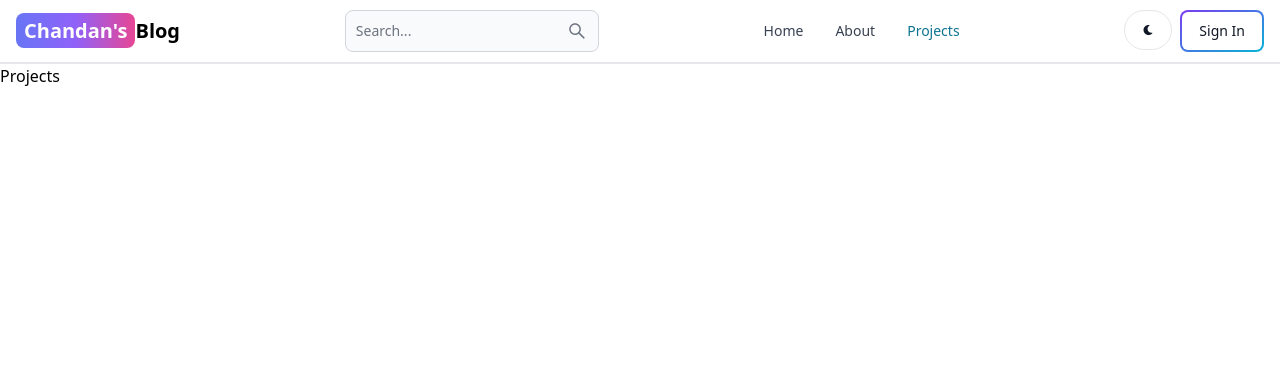
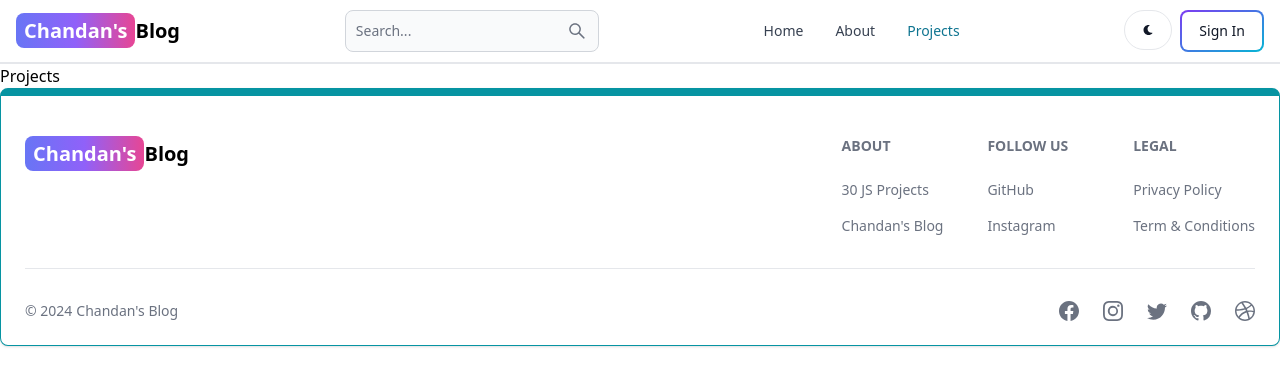
Before and after one commit to sahchandan781/mern-blog, a React (Vite) app in the folder client/: page /projects in a window 1280 px wide. Shown: the top 386 px of the page. Built offline with nearby package versions, Linux system fonts and the light colour scheme.

Commit message:
create and add the footer component

```diff
--- a/client/src/App.jsx
+++ b/client/src/App.jsx
@@ -7,6 +7,7 @@
 import Dashboard from './pages/Dashboard'
 import Projects from './pages/Projects'
 import Header from './components/Header'
+import Footer from './components/Footer'
 
 export default function App() {
   return (
@@ -20,6 +21,7 @@
       <Route path='/dashboard' element={<Dashboard />} />
       <Route path='/projects' element={<Projects />} />
     </Routes>
+    <Footer />
     </BrowserRouter>
   )
 }
--- /dev/null
+++ b/client/src/components/Footer.jsx
@@ -0,0 +1,80 @@
+import { Footer } from "flowbite-react";
+import React from "react";
+import { Link } from "react-router-dom";
+import {BsFacebook, BsInstagram, BsTwitter, BsGithub, BsDribbble} from 'react-icons/bs'
+
+export default function FooterCom() {
+  return (
+    <Footer container className="border border-t-8 border-teal-500">
+      <div className='w-full max-w-7xl mx-auto'>
+        <div className="grid w-full justify-between sm:flex md:grid-cols-1">
+          <div className="mt-5">
+            <Link
+              to="/"
+              className="self-center whitespace-nowrap text-lg sm:text-xl font-semibold dark:text-white"
+            >
+              <span className="px-2 py-1 bg-gradient-to-r from-indigo-500 via-purple-500 to-pink-500 rounded-lg text-white">
+                Chandan's
+              </span>
+              Blog
+            </Link>
+          </div>
+          <div className="grid grid-cols-2 gap-8 mt-4 sm:grid-cols-3 sm:gap-6">
+            <div>
+                <Footer.Title title='About' />
+                <Footer.LinkGroup col>
+                    <Footer.Link href='https://github.com/sahchandan781/30Days30JavaScriptProject'
+                    target='_blank'
+                    rel='noopener noreferrer'>
+                        30 JS Projects
+                    </Footer.Link>
+                    <Footer.Link href='/about'
+                    target='_blank'
+                    rel='noopener noreferrer'>
+                        Chandan's Blog
+                    </Footer.Link>
+                </Footer.LinkGroup>
+            </div>
+            <div>
+                <Footer.Title title='Follow us' />
+                <Footer.LinkGroup col>
+                    <Footer.Link href='https://github.com/sahchandan781'
+                    target='_blank'
+                    rel='noopener noreferrer'>
+                        GitHub
+                    </Footer.Link>
+                    <Footer.Link href='#'
+                    >
+                        Instagram
+                    </Footer.Link>
+                </Footer.LinkGroup>
+            </div>
+            <div>
+                <Footer.Title title='Legal' />
+                <Footer.LinkGroup col>
+                    <Footer.Link href='#'>
+                        Privacy Policy
+                    </Footer.Link>
+                    <Footer.Link href='#'
+                    >
+                        Term &amp; Conditions
+                    </Footer.Link>
+                </Footer.LinkGroup>
+            </div>
+          </div>
+        </div>
+        <Footer.Divider />
+        <div className="w-full sm:flex sm:items-center sm:justify-between">
+            <Footer.Copyright href="#" by="Chandan's Blog" year={new Date().getFullYear()} />
+            <div className="flex gap-6 sm:mt-0 mt-4 sm:justify-center">
+            <Footer.Icon href="#" icon={BsFacebook}/>
+            <Footer.Icon href="#" icon={BsInstagram}/>
+            <Footer.Icon href="#" icon={BsTwitter}/>
+            <Footer.Icon href="https://github.com/sahchandan781" icon={BsGithub}/>
+            <Footer.Icon href="#" icon={BsDribbble}/>
+            </div>
+        </div>
+      </div>
+    </Footer>
+  );
+}
```
